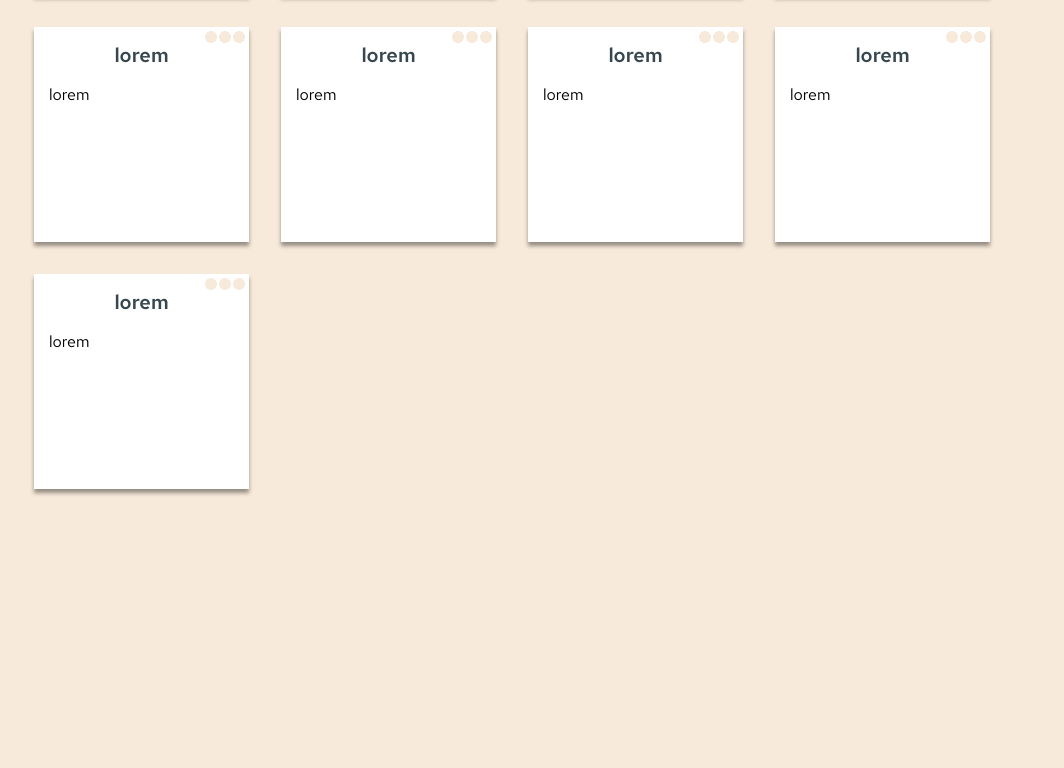
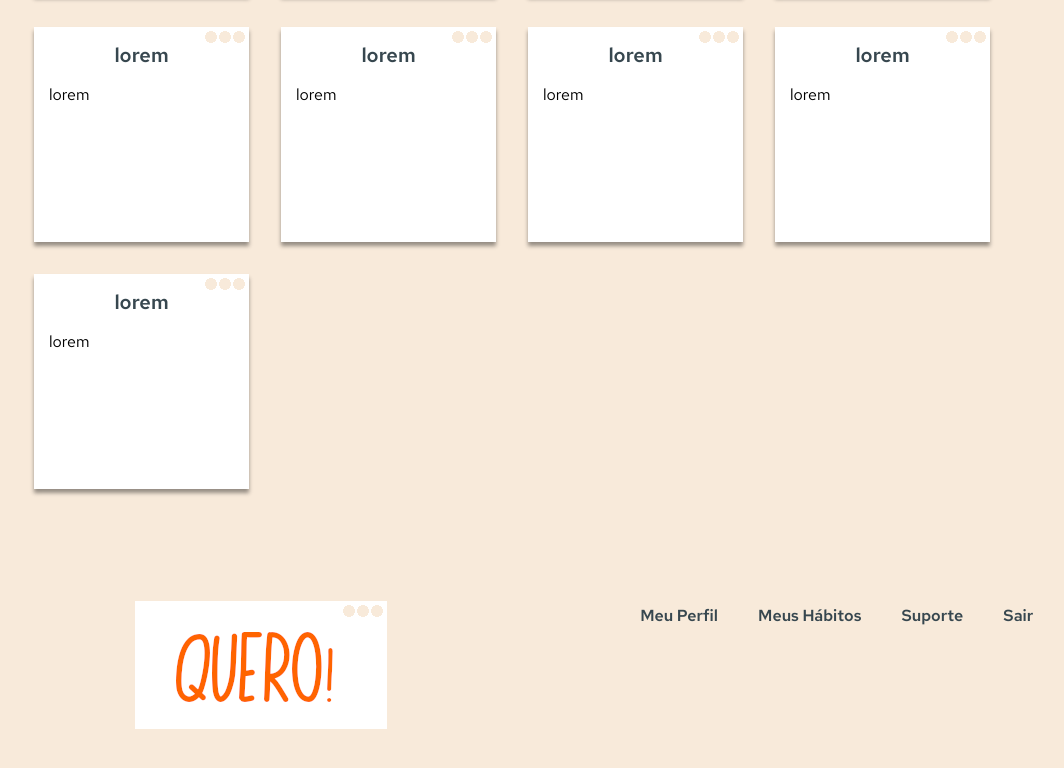
Before and after one commit to wallacesfos/projeto-gestao-de-habitos, a React (Create React App) app: page / in a window 1280 px wide. Shown: the part 1682-2450 px from the top of the page, without its empty margins (46-1110 px from the left). Before the commit the page ends 2203 px from the top, so only its background shows below. Built offline with nearby package versions, Linux system fonts and the light colour scheme.

Commit message:
feat: estilo de dashboard de grupos finalizado

```diff
--- a/src/Pages/GroupsDashboard/index.js
+++ b/src/Pages/GroupsDashboard/index.js
@@ -12,6 +12,7 @@ import {
   InputContainer,
   MyGroupsContainer,
   CardsContainer,
+  Footer,
 } from "./styles";
 import { useState } from "react";
 
@@ -42,7 +43,6 @@ export const GroupsDashboard = () => {
       <MyGroupsContainer>
         <h1>Meus Grupos</h1>
         <CardsContainer>
-          <NewCard callback={showPopUp} />
           <Cards title="lorem" description="lorem" />
           <Cards title="lorem" description="lorem" />
           <Cards title="lorem" description="lorem" />
@@ -52,6 +52,7 @@ export const GroupsDashboard = () => {
           <Cards title="lorem" description="lorem" />
           <Cards title="lorem" description="lorem" />
           <Cards title="lorem" description="lorem" />
+          <NewCard callback={showPopUp} />
         </CardsContainer>
         {groups === true && <PopUpNewGroup />}
       </MyGroupsContainer>
@@ -78,6 +79,12 @@ export const GroupsDashboard = () => {
           <Cards title="lorem" description="lorem" />
           <Cards title="lorem" description="lorem" />
         </CardsContainer>
+        <Footer>
+          <PictureContainer>
+            <img src={logo} alt="logo" />
+          </PictureContainer>
+          <Nav dashboard />
+        </Footer>
       </MyGroupsContainer>
     </>
   );
--- a/src/Pages/GroupsDashboard/styles.js
+++ b/src/Pages/GroupsDashboard/styles.js
@@ -5,6 +5,13 @@ export const Header = styled.div`
   max-width: 100vw;
   padding: 5rem;
   justify-content: center;
+`;
+
+export const Footer = styled.div`
+  display: flex;
+  min-width: 100vw;
+  padding: 5rem;
+  justify-content: space-around;
 `;
 
 export const Container = styled.div`
```
